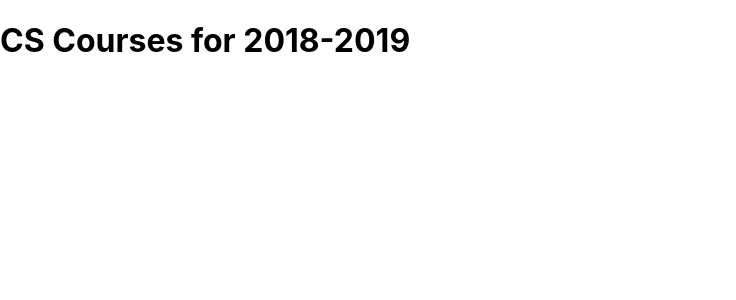
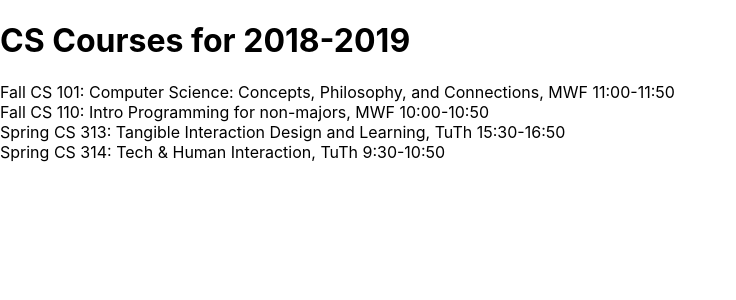
Before and after one commit to Inkhermit/ReactTutorial, a React (Vite) app: page / in a window 1280 px wide. Shown: the top 300 px of the page, without its empty margins (0-736 px from the left). Built offline with nearby package versions, Linux system fonts and the light colour scheme.

Commit message:
Show a list of courses

```diff
--- a/src/App.jsx
+++ b/src/App.jsx
@@ -1,14 +1,41 @@
-import { useState } from 'react';
-import logo from './logo.svg';
+import Banner from './components/Banner'
+import CourseList from './components/CourseList';
 import './App.css';
 
 const schedule = {
-  title: "CS Courses for 2018-2019"
+  title: "CS Courses for 2018-2019",
+  "courses": {
+    "F101" : {
+      "term": "Fall",
+      "number": "101",
+      "meets" : "MWF 11:00-11:50",
+      "title" : "Computer Science: Concepts, Philosophy, and Connections"
+    },
+    "F110" : {
+      "term": "Fall",
+      "number": "110",
+      "meets" : "MWF 10:00-10:50",
+      "title" : "Intro Programming for non-majors"
+    },
+    "S313" : {
+      "term": "Spring",
+      "number": "313",
+      "meets" : "TuTh 15:30-16:50",
+      "title" : "Tangible Interaction Design and Learning"
+    },
+    "S314" : {
+      "term": "Spring",
+      "number": "314",
+      "meets" : "TuTh 9:30-10:50",
+      "title" : "Tech & Human Interaction"
+    }
+  }
 };
 
 const App = () => (
   <div>
-    <h1>{schedule.title}</h1>
+    <Banner title={schedule.title}/>
+    <CourseList courses={schedule.courses}/>
   </div>
 );
 
--- /dev/null
+++ b/src/components/Banner.jsx
@@ -0,0 +1,7 @@
+const Banner = ({title}) => (
+    <div>
+        <h1>{title}</h1>
+    </div>
+);
+
+export default Banner;
--- /dev/null
+++ b/src/components/CourseList.jsx
@@ -0,0 +1,8 @@
+const CourseList = ({courses}) => (
+    <div>
+        {Object.entries(courses).map(([id, course]) =>
+            <div key={id}>{course.term} CS {course.number}: {course.title}, {course.meets}</div>)}
+    </div>
+);
+
+export default CourseList;
```
